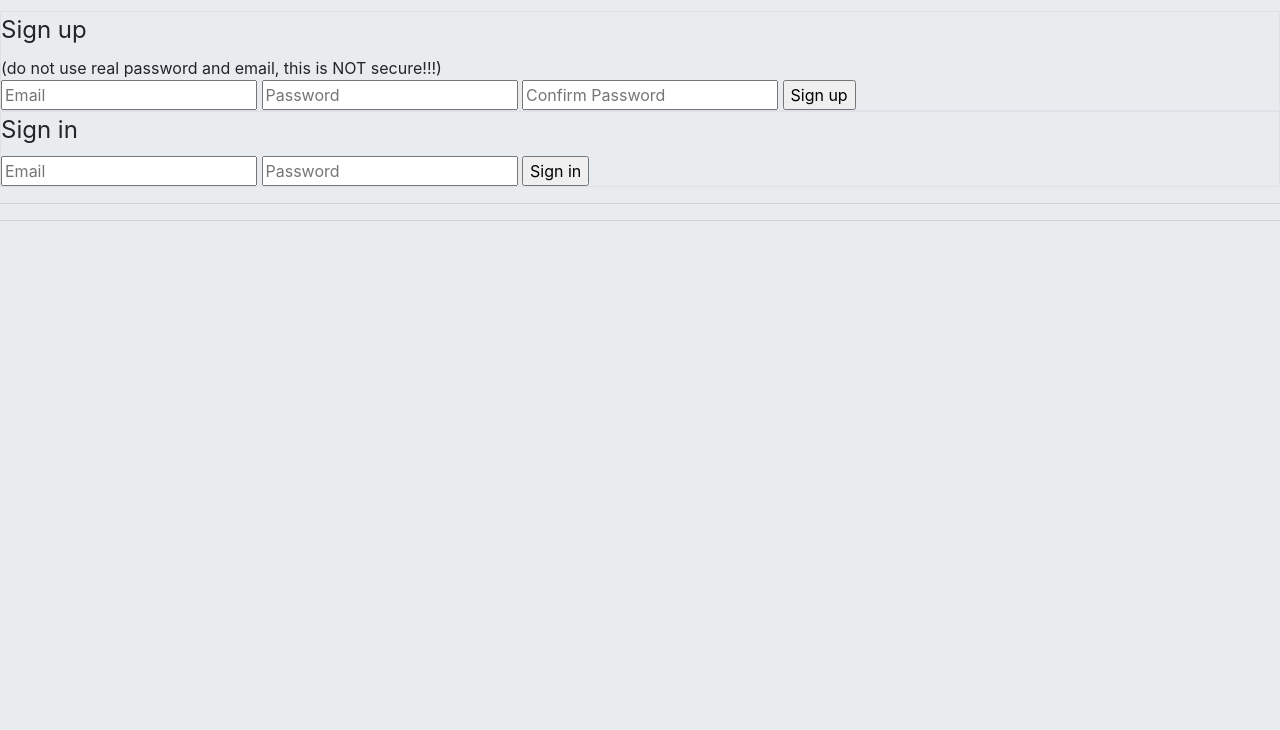
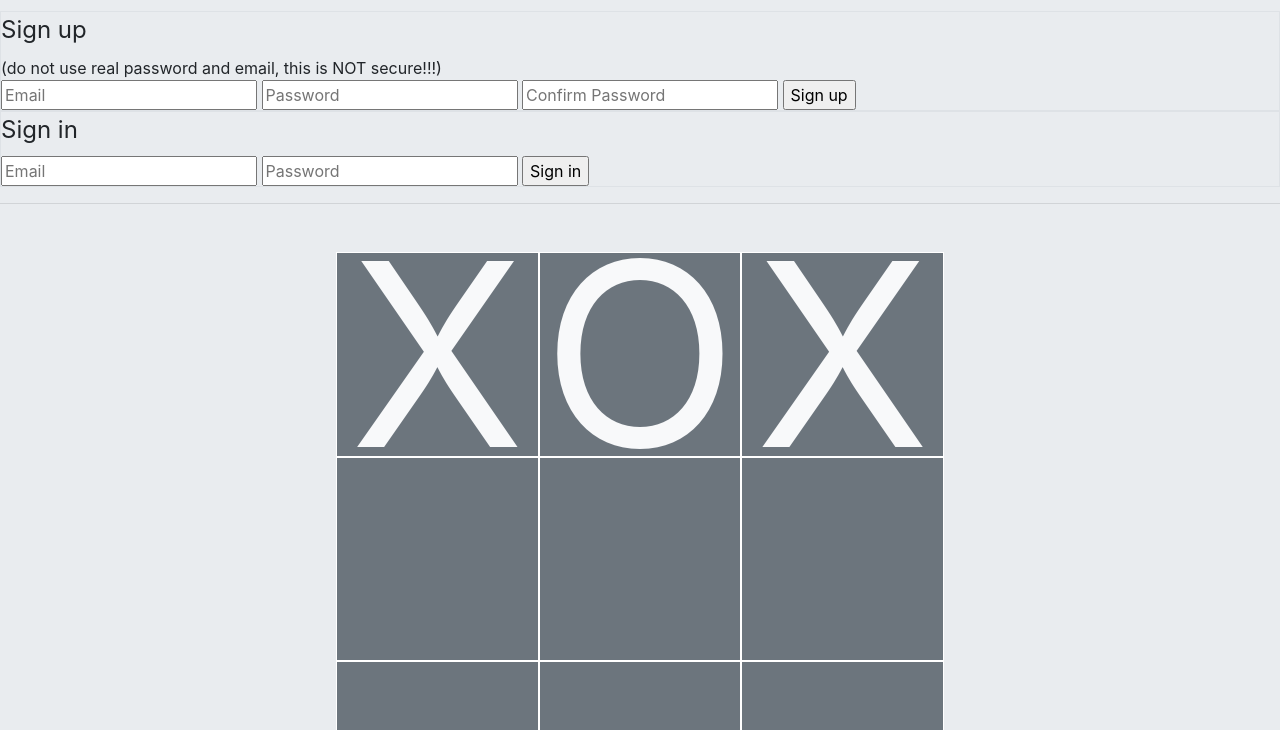
Before and after one commit to dtersoff/tic-tac-toe, a website built with webpack: page index.html in a window 1280 px wide. Shown: the part 70-800 px from the top of the page. Built offline with nearby package versions, Linux system fonts and the light colour scheme.

Commit message:
Give game board scalable size

```diff
--- a/assets/scripts/app.js
+++ b/assets/scripts/app.js
@@ -12,7 +12,7 @@ const squareEvents = require('./squares/events')
 $(() => {
   $('#change-password').hide()
   $('#sign-out').hide()
-  $('#board').hide()
+  // $('#board').hide()
   $('#game-messages').hide()
   $('#new-game').hide()
   $('#show-stats').hide()
--- a/assets/styles/index.scss
+++ b/assets/styles/index.scss
@@ -1,4 +1,5 @@
 @import '~bootstrap/scss/bootstrap';
+@import './typography.scss';
 
 $alt-color: $cyan;
 $body-bg-color: $gray-200;
@@ -8,12 +9,23 @@ body {
   background-color: $body-bg-color;
 }
 
+h1 {
+  height: calc(100%/10);
+}
+
 .alt-color {
   background-color: $alt-color;
 }
 
+.auth-contents {
+  height: calc(100%/10*2);
+}
+
 .failure {
   border: 3px solid red;
+}
+
+.game-contents {
 }
 
 .square {
@@ -24,8 +36,15 @@ body {
   display: flex;
   height: 80px;
   justify-content: center;
+  padding-top: calc(100% / 6);
+  padding-bottom: calc(100% / 6);
 }
 
 .success {
   border: 3px solid green;
 }
+
+#board {
+  margin: 2em 25%;
+  padding: 1em;
+}
--- /dev/null
+++ b/assets/styles/typography.scss
@@ -0,0 +1,3 @@
+.square {
+  font-size: 20vw;
+}
--- a/index.html
+++ b/index.html
@@ -15,6 +15,7 @@
     <body>
       <h1>Tic-Tac-Toe</h1>
       <hr>
+      <section class="auth-contents">
         <div class="message" id="message">
 
         </div>
@@ -55,12 +56,14 @@
         </form>
 
         <hr>
+      </section>
+      <section class="game-contents">
         <button type="button" name="new-game" id="new-game">New Game</button>
 
         <div class="row" id="board">
-        <div class="col-4 square" data-cell="0"></div>
-        <div class="col-4 square" data-cell="1"></div>
-        <div class="col-4 square" data-cell="2"></div>
+          <div class="col-4 square" data-cell="0">X</div>
+          <div class="col-4 square" data-cell="1">O</div>
+          <div class="col-4 square" data-cell="2">X</div>
           <div class="col-4 square" data-cell="3"></div>
           <div class="col-4 square" data-cell="4"></div>
           <div class="col-4 square" data-cell="5"></div>
@@ -78,6 +81,6 @@
         <div class="message" id="stat-message">
 
         </div>
-
+      </section>
     </body>
 </html>
```
Lines whose indentation alone changed are shown as unchanged.
